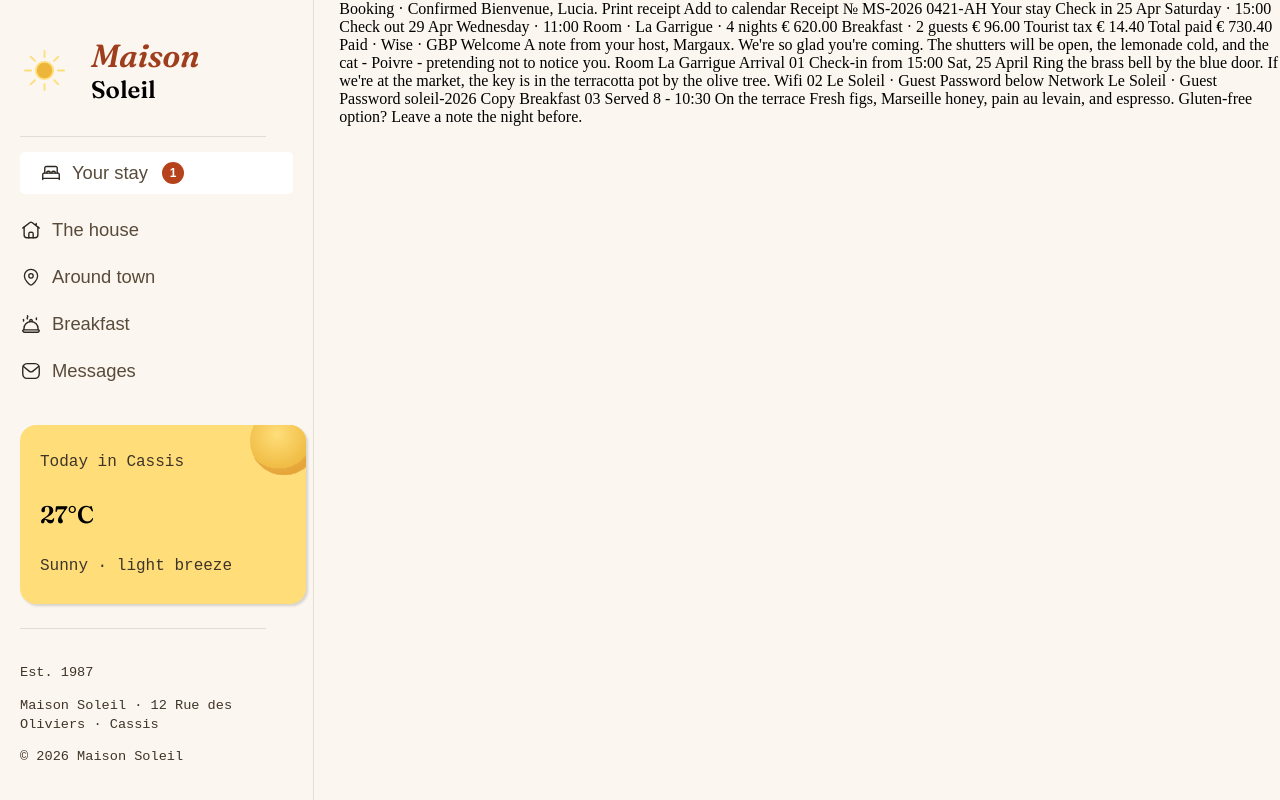
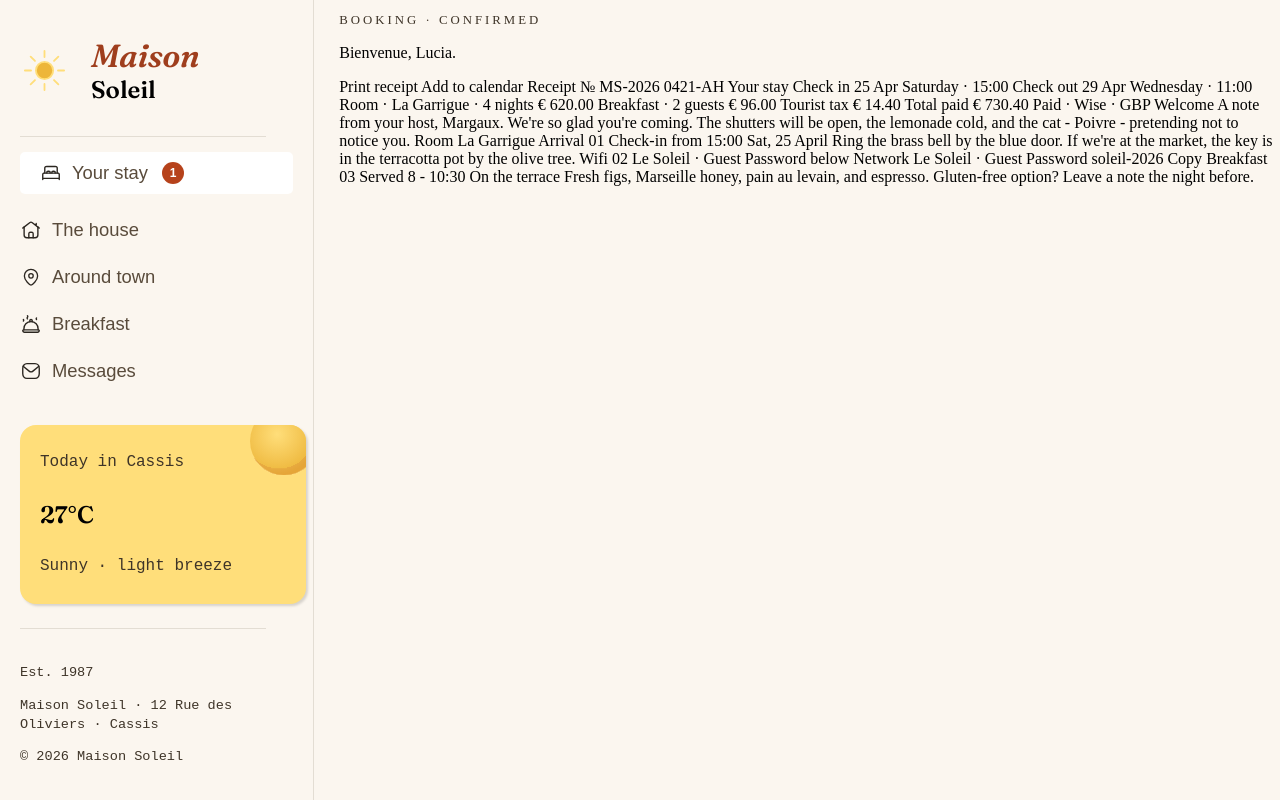
Before and after one commit to Madu-alt/Host-book, a plain HTML site: page index.html in a window 1280 px wide. Drawn offline with Linux system fonts and the light colour scheme; a web font is replaced by a local one.

Commit message:
style: adiciona título no início

```diff
--- a/index.html
+++ b/index.html
@@ -69,8 +69,9 @@
     <div class="vertical-line"></div>
 
     <main>
-      Booking · Confirmed
-      Bienvenue, Lucia.
+
+      <p id="titleP">BOOKING · CONFIRMED</p>
+      <p>Bienvenue, Lucia.</p>
 
       Print receipt
       Add to calendar
--- a/styles.css
+++ b/styles.css
@@ -187,3 +187,9 @@ main {
   height: 68px;
   pointer-events: none;
 }
+
+#titleP {
+  color: hsl(33, 22%, 20%);
+  font-size: 0.8rem;
+  letter-spacing: 3px;
+}
```
